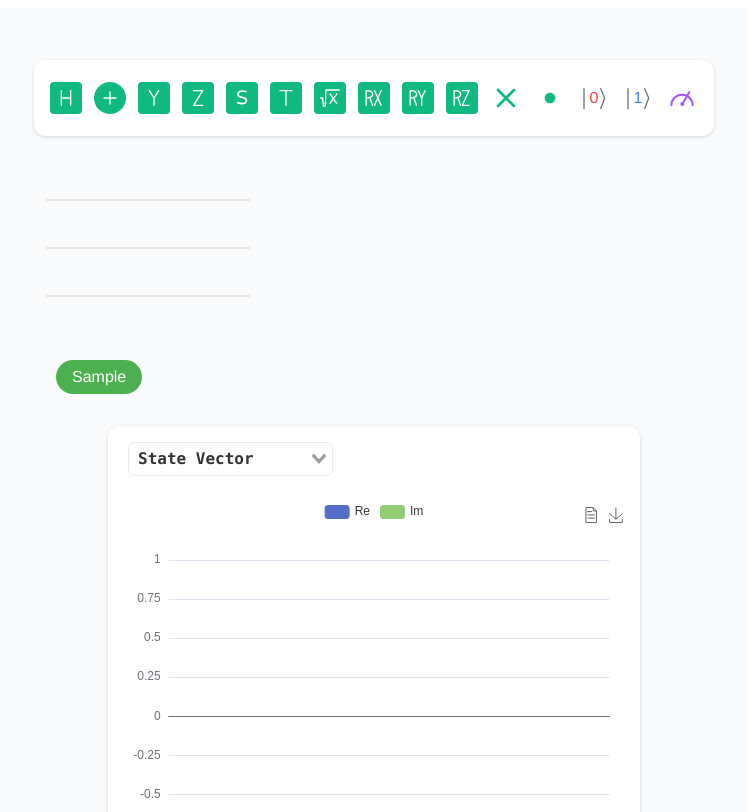
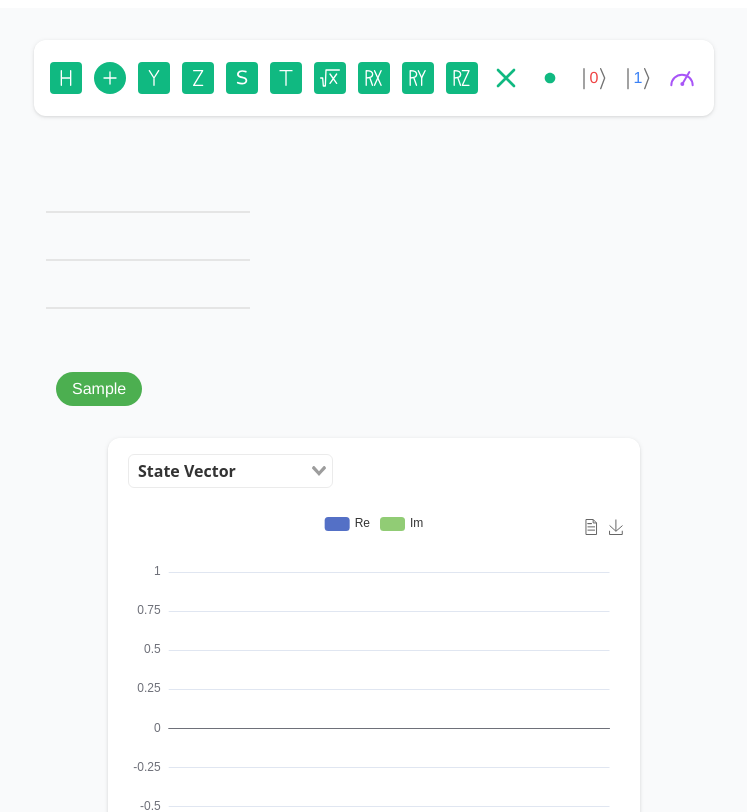
Before and after one commit to yaorui1996/q-simulator-web, a Vue app: page / in a window 1280 px wide. Shown: the top 812 px of the page, without its empty margins (48-795 px from the left). Built offline with nearby package versions, Linux system fonts and the light colour scheme.

Commit message:
fix: edit gate description

```diff
--- a/src/components/CircuitPalette.vue
+++ b/src/components/CircuitPalette.vue
@@ -4,7 +4,7 @@
 >
   import CommonDropzone from './CommonDropzone.vue'
   import { Gate } from './Gate'
-  import { gateDescriptions } from './GateDescription'
+  import { gateDescriptionsBody, gateDescriptionsHead } from './GateDescription'
 
   defineProps<{ paletteGates: Gate[] }>()
 </script>
@@ -17,13 +17,21 @@
       :key="index"
     >
       <el-tooltip
-        effect="dark"
-        :content="gateDescriptions[paletteDropzoneGate.name]"
-        placement="top-start"
-        transition="el-fade-in-linear"
+        effect="light"
+        placement="bottom"
         :hide-after="10"
-        popper-class="tip-class"
+        popper-class="tooltip"
       >
+        <template #content>
+          <div
+            class="tooltip-head"
+            v-html="gateDescriptionsHead[paletteDropzoneGate.name]"
+          ></div>
+          <div
+            class="tooltip-body"
+            v-html="gateDescriptionsBody[paletteDropzoneGate.name]"
+          ></div>
+        </template>
         <CommonDropzone :gate="paletteDropzoneGate" />
       </el-tooltip>
     </div>
@@ -48,8 +56,16 @@
     justify-content: center;
     align-items: center;
   }
-  .tip-class {
-    font-size: 0.75rem;
-    max-width: 15rem;
+  .tooltip {
+    pointer-events: none;
+    max-width: 14rem;
+    font-family: var(--font-family);
+  }
+  .tooltip-head {
+    font-size: 1rem;
+    font-weight: bold;
+  }
+  .tooltip-body {
+    font-size: 0.875rem;
   }
 </style>
--- a/src/components/GateDescription.ts
+++ b/src/components/GateDescription.ts
@@ -1,28 +1,38 @@
 import { GateName } from './Gate'
 
-export const gateDescriptions: { [key in GateName]: string } = {
+export const gateDescriptionsHead: { [key in GateName]: string } = {
   [GateName.Null]: 'Null Gate',
-  [GateName.Hadamard]:
-    'Hadamard Gate,  rotate the states |0⟩ and |1⟩ to |+⟩ and |-⟩',
-  [GateName.PauliX]:
-    'Pauli-X Gate, rotate the qubit state around the x axis by π radians.',
-  [GateName.PauliY]:
-    'Pauli-Y Gate, rotate the qubit state around the y axis by π radians.',
-  [GateName.PauliZ]:
-    'Pauli-Z Gate, rotate the qubit state around the z axis by π radians.',
-  [GateName.S]: 'S Gate, apply a phase of π/2 to the |1⟩ state',
-  [GateName.T]: 'T Gate, apply a phase of π/4 to the |1⟩ state',
-  [GateName.SquareRootX]:
-    'Square Root of NOT Gate, rotate the qubit state around the x axis by π/2 radians.',
-  [GateName.RotationX]:
-    'Rotation X Gate, rotate the qubit state around the x axis by the given angle.',
-  [GateName.RotationY]:
-    'Rotation Y Gate, rotate the qubit state around the y axis by the given angle.',
-  [GateName.RotationZ]:
-    'Rotation Z Gate, rotate the qubit state around the z axis by the given angle.',
-  [GateName.Swap]: 'Swap Gate, swap the states of two qubits.',
+  [GateName.Hadamard]: 'Hadamard Gate',
+  [GateName.PauliX]: 'Pauli-X Gate',
+  [GateName.PauliY]: 'Pauli-Y Gate',
+  [GateName.PauliZ]: 'Pauli-Z Gate',
+  [GateName.S]: 'S Gate',
+  [GateName.T]: 'T Gate',
+  [GateName.SquareRootX]: 'Square Root of NOT Gate',
+  [GateName.RotationX]: 'Rotation X Gate',
+  [GateName.RotationY]: 'Rotation Y Gate',
+  [GateName.RotationZ]: 'Rotation Z Gate',
+  [GateName.Swap]: 'Swap Gate',
+  [GateName.Control]: 'Control Gate',
+  [GateName.Write]: 'Reset Operation',
+  [GateName.Measurement]: 'Measurement Gate'
+}
+
+export const gateDescriptionsBody: { [key in GateName]: string } = {
+  [GateName.Null]: '',
+  [GateName.Hadamard]: 'Rotates the states |0⟩ and |1⟩ to |+⟩ and |-⟩.',
+  [GateName.PauliX]: 'Rotates around the X-axis by π radians.',
+  [GateName.PauliY]: 'Rotates around the Y-axis by π radians.',
+  [GateName.PauliZ]: 'Rotates around the Z-axis by π radians.',
+  [GateName.S]: 'Applies a phase of e<sup>iπ/2</sup> to the |1⟩ state.',
+  [GateName.T]: 'Applies a phase of e<sup>iπ/4</sup> to the |1⟩ state.',
+  [GateName.SquareRootX]: 'Rotates around the X-axis by π/2 radians.',
+  [GateName.RotationX]: 'Rotates around the X-axis by the given angle.',
+  [GateName.RotationY]: 'Rotates around the Y-axis by the given angle.',
+  [GateName.RotationZ]: 'Rotates around the Z-axis by the given angle.',
+  [GateName.Swap]: 'Swap the states of two qubits.',
   [GateName.Control]:
-    'Control Gate, perform a Gate on the target whenever the control is in state |1⟩',
-  [GateName.Write]: 'Reset Operation, (Re)set a qubit to state |0⟩ or |1⟩',
-  [GateName.Measurement]: 'Measurement Gate, measure in the z basis.'
+    'Performs the gate on the target if the control is in state |1⟩.',
+  [GateName.Write]: '(Re)sets the qubit to state |0⟩ or |1⟩.',
+  [GateName.Measurement]: 'Performs a measurement in the Z basis.'
 }
--- a/src/components/QuantumCircuit.vue
+++ b/src/components/QuantumCircuit.vue
@@ -3,6 +3,7 @@
   lang="ts"
 >
   import { ElMessage } from 'element-plus'
+
   import CircuitBoard from './CircuitBoard.vue'
   import CircuitChart from './CircuitChart.vue'
   import CircuitPalette from './CircuitPalette.vue'
@@ -16,11 +17,11 @@
   import { isGateInDragDropzone } from './Gate'
   import { changeChartDataToStepSelectStateVector } from './store/Chart'
   import {
-    getCircuitGatesErrorNum,
     checkingCircuitGatesError,
     circuitGates,
     dragDropzoneGate,
     dragDropzonePos,
+    getCircuitGatesErrorNum,
     getStepNum,
     initCircuit,
     initPalette,
--- a/src/index.css
+++ b/src/index.css
@@ -1,8 +1,8 @@
 :root {
   --circuit-background-color-gray: rgb(249, 250, 251);
   --cursor-grab: grab;
-  --font-family: ui-monospace, SFMono-Regular, Menlo, Monaco, Consolas,
-    'Liberation Mono', 'Courier New', monospace;
+  --font-family: system-ui, -apple-system, BlinkMacSystemFont, 'Segoe UI',
+    Roboto, Oxygen, Ubuntu, Cantarell, 'Open Sans', 'Helvetica Neue', sans-serif;
   --circuit-padding: 1rem 10rem 2rem 4rem;
 }
 
@@ -50,7 +50,7 @@
 }
 
 :root {
-  --palette-margin: 2.25rem 0.625rem 2rem 0.625rem;
+  --palette-margin: 1rem 0.625rem 4rem 0.625rem;
   --palette-border-radius: 0.75rem;
   --palette-padding: 1rem 0.625rem 1rem 0.625rem;
   --palette-background-color-white: rgb(255, 255, 255);
@@ -72,19 +72,13 @@
 }
 
 :root {
+  --gate-monitor-top: -0.5rem;
   --gate-editor-top: -3rem;
-  --gate-editor-font-size: 0.875rem;
-  --gate-editor-font-family: ui-sans-serif, system-ui;
+  --gate-editor-font-size: 0.75rem;
+  --gate-editor-font-family: ui-monospace, SFMono-Regular, Menlo, Monaco,
+    Consolas, 'Liberation Mono', 'Courier New', monospace;
   --gate-editor-background-color-white: rgb(255, 255, 255);
   --gate-editor-text-color-black: rgb(17, 24, 39);
   --gate-editor-text-background-color-gray: rgb(229, 231, 235);
   --gate-editor-delete-background-color-pink: rgb(254, 202, 202);
 }
-
-:root {
-  --gate-monitor-top: -0.5rem;
-  --gate-editor-font-size: 0.75rem;
-  --gate-editor-font-family: ui-monospace, SFMono-Regular, Menlo, Monaco,
-    Consolas, 'Liberation Mono', 'Courier New', monospace;
-  --gate-editor-font-color-black: rgb(17, 24, 39);
-}
```
